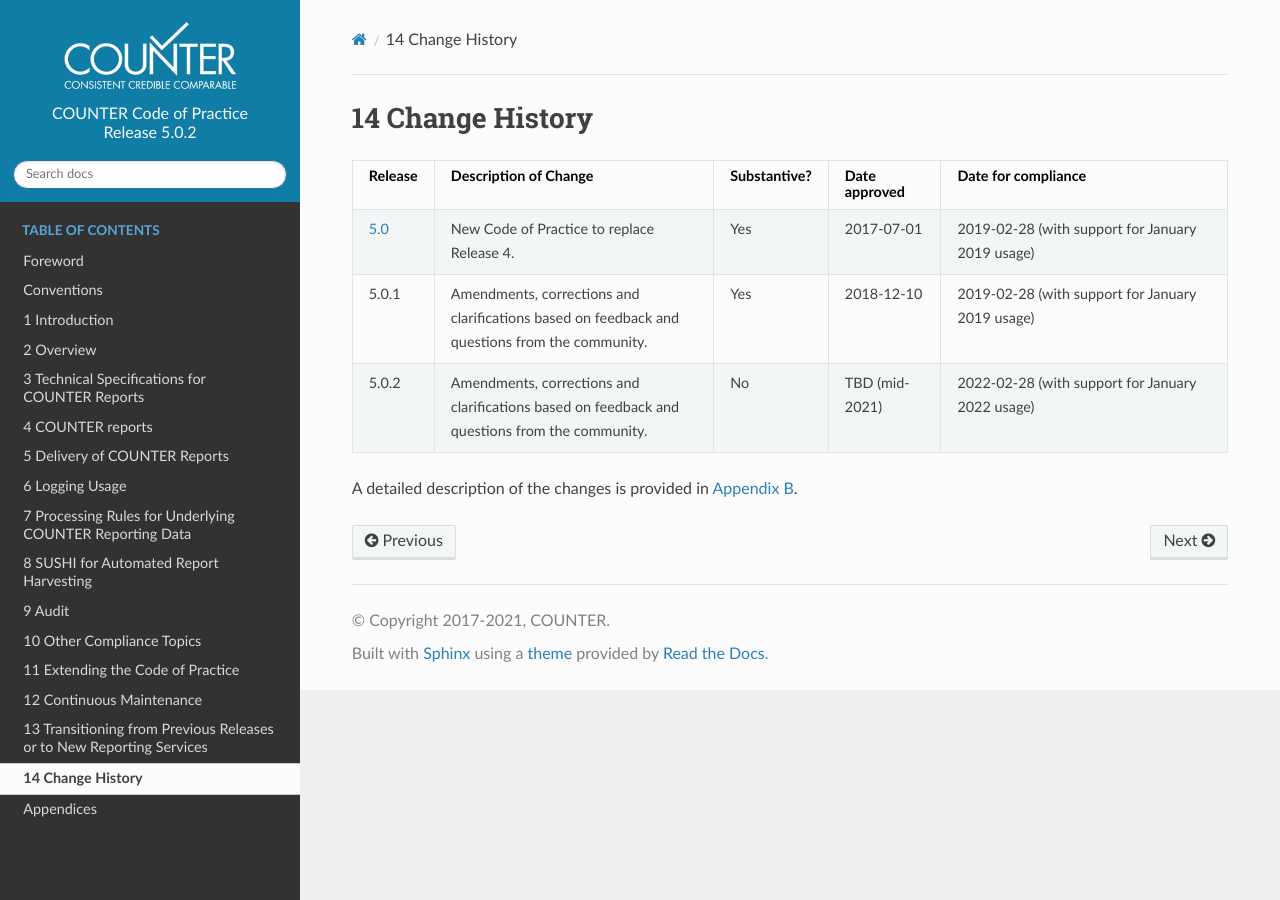
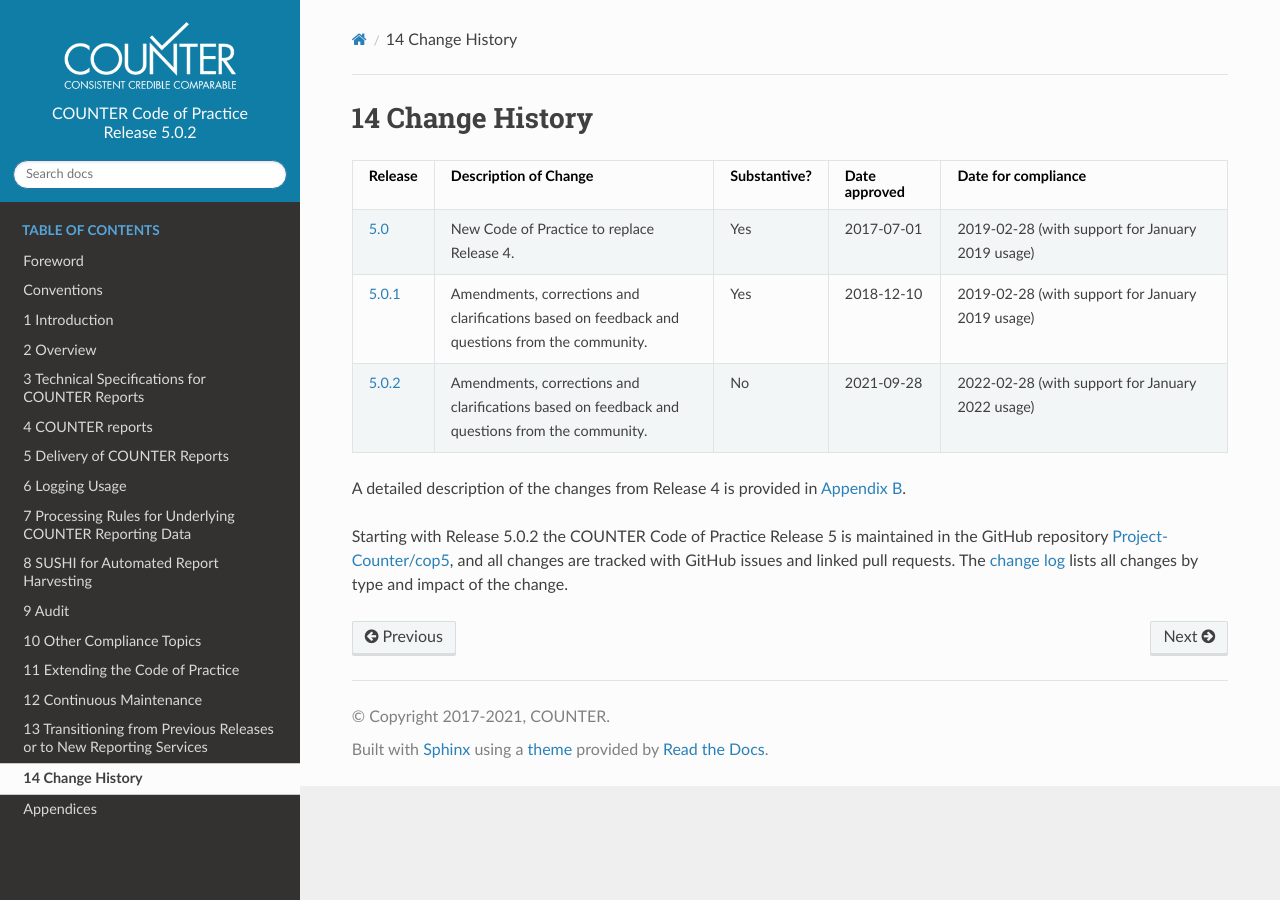
Before and after one commit to Project-Counter/cop5, a Sphinx documentation site: the page built from source/14-history/index.rst, in a window 1280 px wide. Built offline with Sphinx 7.4.7 and the Read the Docs theme 2.0.0, drawn with Linux system fonts in a browser that asks for light colours.

Commit message:
Add change log and release information for Release 5.0.2

```diff
--- a/README.rst
+++ b/README.rst
@@ -3,11 +3,13 @@
 
 This repository contains the source for the `COUNTER <https://www.projectcounter.org/>`_ Code of Practice Release 5.
 
-There are two branches:
+There are three branches:
+
+* `5.0.2 <https://github.com/Project-Counter/cop5/tree/5.0.2>`_: Release 5.0.2 (published 28 September 2021) will become the current Code of Practice and the requirement for COUNTER compliance effective from January 2022.
 
 * `5.0.1 <https://github.com/Project-Counter/cop5/tree/5.0.1>`_: Release 5.0.1 (published 10 December 2018, with updates for Appendices A and E) is the current Code of Practice and the requirement for COUNTER compliance effective from January 2019.
 
-* `planned <https://github.com/Project-Counter/cop5/tree/planned>`_: Release 5.0.2 (to be published in mid-2021) is still under discussion. It should become the current Code of Practice and the requirement for COUNTER compliance effective from January 2022.
+* `planned <https://github.com/Project-Counter/cop5/tree/planned>`_: Release 5.1 (community consultation scheduled for April 2022) is still under discussion. It is scheduled to become the current Code of Practice and the requirement for COUNTER compliance effective from January 2024.
 
 
 Reading the COUNTER Code of Practice Release 5
--- a/source/14-history/index.rst
+++ b/source/14-history/index.rst
@@ -28,16 +28,18 @@
      - 2017-07-01
      - 2019-02-28 (with support for January 2019 usage)
 
-   * - 5.0.1
+   * - `5.0.1 <https://cop5.projectcounter.org/_/downloads/en/5.0.1/pdf/>`_
      - Amendments, corrections and clarifications based on feedback and questions from the community.
      - Yes
      - 2018-12-10
      - 2019-02-28 (with support for January 2019 usage)
 
-   * - 5.0.2
+   * - `5.0.2 <https://cop5.projectcounter.org/_/downloads/en/5.0.2/pdf/>`_
      - Amendments, corrections and clarifications based on feedback and questions from the community.
      - No
-     - TBD (mid-2021)
+     - 2021-09-28
      - 2022-02-28 (with support for January 2022 usage)
 
-A detailed description of the changes is provided in :ref:`Appendix B <appendix-b>`.
+A detailed description of the changes from Release 4 is provided in :ref:`Appendix B <appendix-b>`.
+
+Starting with Release 5.0.2 the COUNTER Code of Practice Release 5 is maintained in the GitHub repository `Project-Counter/cop5 <https://github.com/Project-Counter/cop5>`_, and all changes are tracked with GitHub issues and linked pull requests. The `change log <https://github.com/Project-Counter/cop5/blob/5.0.2/CHANGELOG.rst>`_ lists all changes by type and impact of the change.
--- a/source/appendices/b-changes-from-previous-releases/index.rst
+++ b/source/appendices/b-changes-from-previous-releases/index.rst
@@ -11,6 +11,8 @@
 
 Note: The main Code of Practice document takes precedence in the case of any conflicts between it and this appendix.
 
+Starting with Release 5.0.2 the COUNTER Code of Practice Release 5 is maintained in the GitHub repository `Project-Counter/cop5 <https://github.com/Project-Counter/cop5>`_, and all changes are tracked with GitHub issues and linked pull requests. The `change log <https://github.com/Project-Counter/cop5/blob/5.0.2/CHANGELOG.rst>`_ lists all changes by type and impact of the change.
+
 .. toctree::
    :maxdepth: 4
 
--- a/source/conf.py
+++ b/source/conf.py
@@ -197,7 +197,7 @@
                 \vspace{10pt}
                 {\Huge \textbf{\color{TitleColor} Release 5.0.2}}\par
                 \vspace{50pt}
-                {Published: TBD (mid-2021)}\par
+                {Published: 28 September 2021}\par
                 {PDF created: \ddmonthyyyy\today}\par
                 \vspace{5pt}
             \end{flushright}
@@ -211,7 +211,7 @@
             \rmfamily
             {COUNTER’s library and content provider members have contributed to the development of Release 5 (R5) of the COUNTER Code of Practice.}\par
             {The Code of Practice enables content providers to produce consistent, comparable and credible usage data for their online content. This allows librarians and other interested parties to compare the usage data they receive, and to understand and demonstrate the value of the electronic resources to which they subscribe.}\par
-            {Release 5.0.2 (to be published in mid-2021) will become the current Code of Practice and the requirement for COUNTER compliance effective from January 2022.}\par
+            {Release 5.0.2 (published 28 September 2021) will become the current Code of Practice and the requirement for COUNTER compliance effective from January 2022.}\par
             \noindent\rule{\textwidth}{1pt}\par
             \vfill
             \setlength{\fboxrule}{1pt}
--- a/source/index.rst
+++ b/source/index.rst
@@ -14,7 +14,7 @@
 
    The Code of Practice enables content providers to produce consistent, comparable and credible usage data for their online content. This allows librarians and other interested parties to compare the usage data they receive, and to understand and demonstrate the value of the electronic resources to which they subscribe.
 
-   Release 5.0.2 (to be published in mid-2021) will become the current Code of Practice and the requirement for COUNTER compliance effective from January 2022.
+   Release 5.0.2 (published 28 September 2021) will become the current Code of Practice and the requirement for COUNTER compliance effective from January 2022.
 
 .. only:: not (latex or builder_html)
 
```
Also changed, not shown: CHANGELOG.rst (added, +89 -0 lines).
